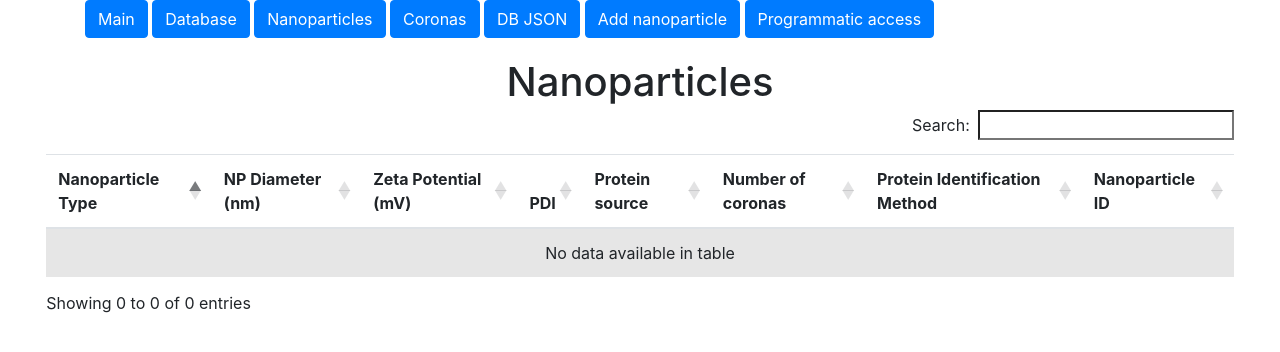
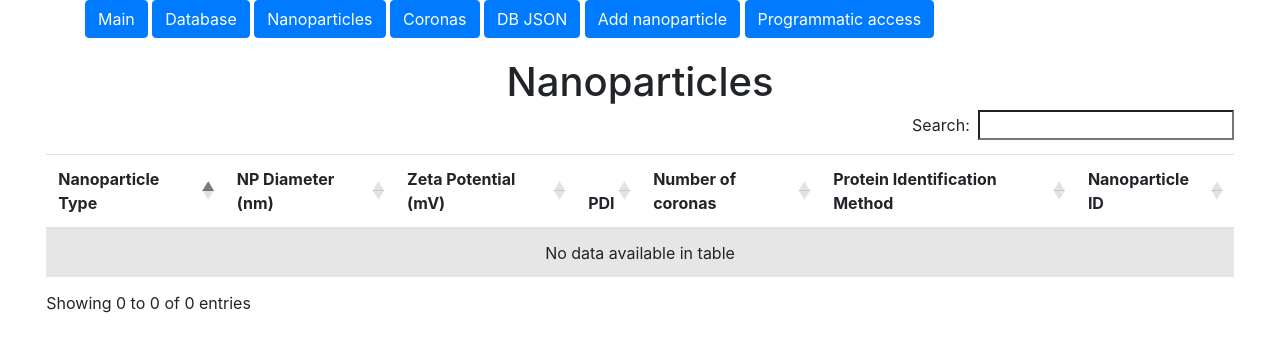
Before and after one commit to Yur-k/lipid-nanoparticles-db, a Flask app: page /nanoparticles in a window 1280 px wide. Shown: the top 352 px of the page. Run offline with Flask 3, Linux system fonts and the light colour scheme; data that the repository does not hold is empty; some libraries are stand-ins or nearby versions.

Commit message:
removed source of protein

```diff
--- a/backend/templates/nanoparticles.html
+++ b/backend/templates/nanoparticles.html
@@ -32,7 +32,6 @@
                                 <th>NP Diameter (nm)</th>
                                 <th>Zeta Potential (mV)</th>
                                 <th>PDI</th>
-                                <th>Protein source</th>
                                 <th>Number of coronas</th>
                                 <th>Protein Identification Method</th>
                                 <th>Nanoparticle ID</th>
@@ -45,7 +44,6 @@
                                 <td>{{ row.mean_hydrodynamic_diameter }}</td>
                                 <td>{{ row.zeta_potential }}</td>
                                 <td>{{ row.pdi }}</td>
-                                <td>{{ row.protein_source }}</td>
                                 <td>{{ row.number_of_identified_coronas }}</td>
                                 <td>{{ row.protein_identification_method }}</td>
                                 <td><a href="{{ url_for('get_nanoparticle_page', id=row.np_id) }}">{{ row.np_id }}</a></td>
```
